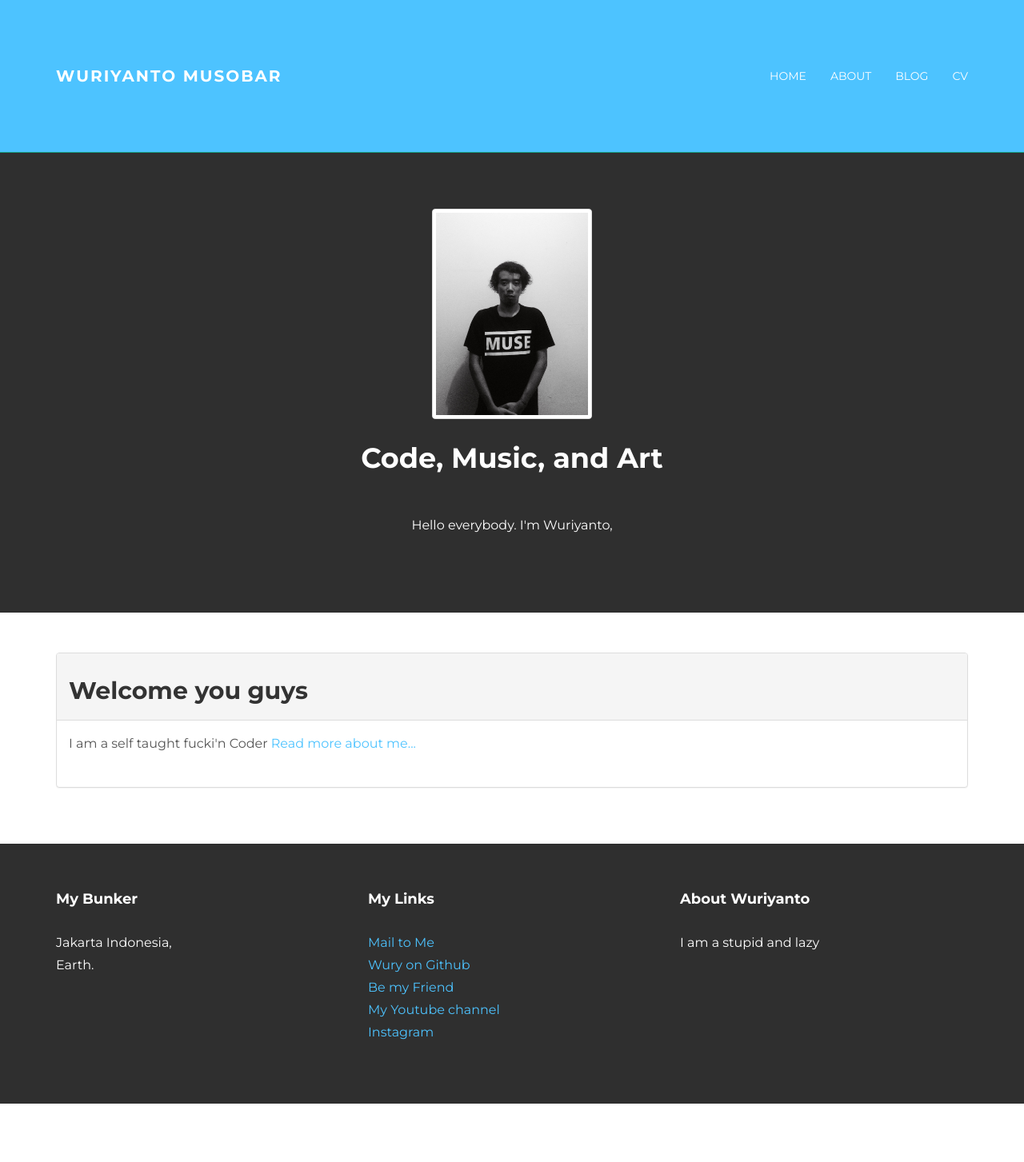
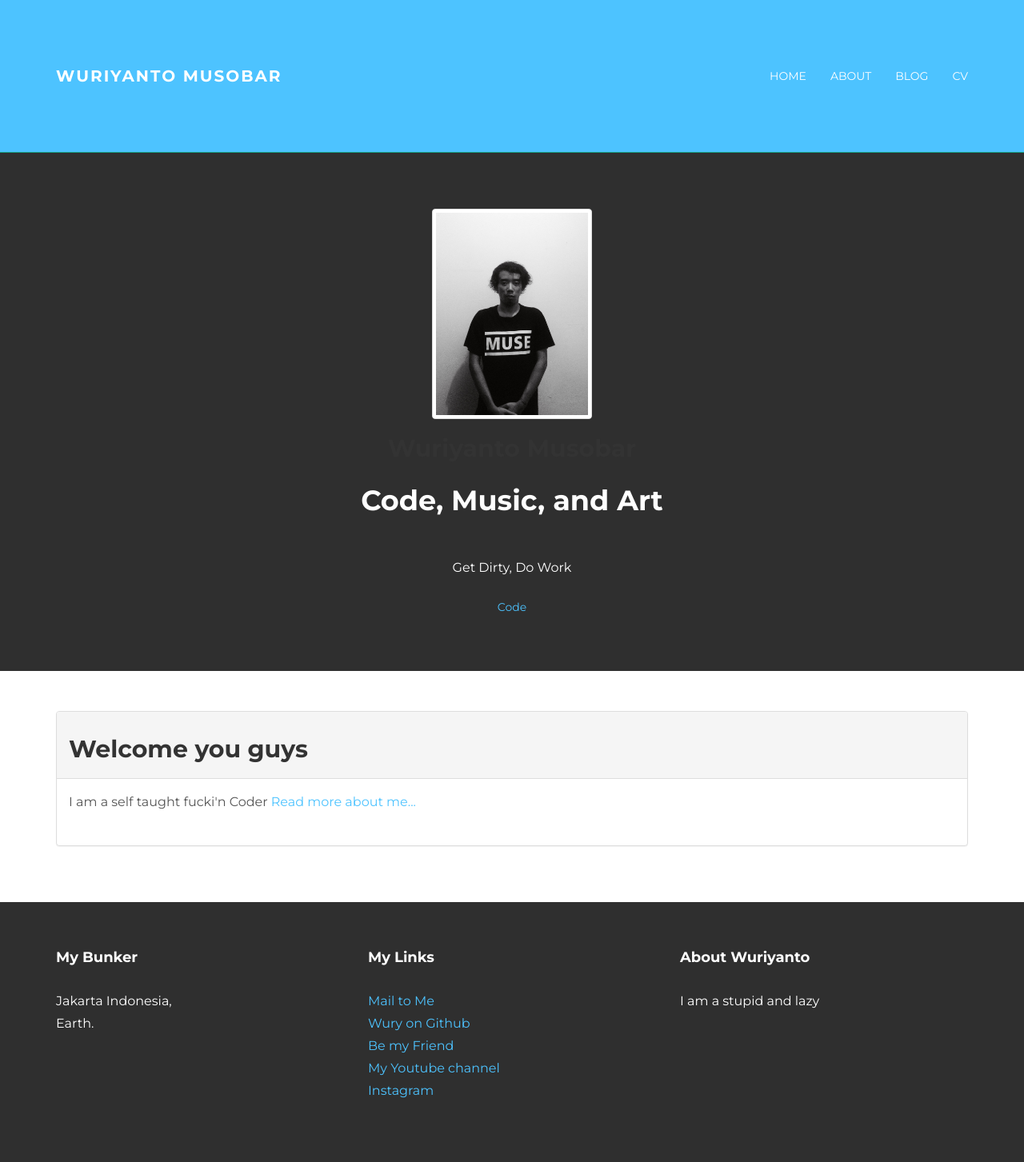
Before and after one commit to wuriyanto48/wuriyanto48.github.io, a Jekyll site: the page built from index.html, in a window 1280 px wide. Shown: the whole page at 80% size. Built offline with Jekyll 4.4.1, drawn with Linux system fonts in a browser that asks for light colours; nearby versions of some CDN libraries; before the commit the page ends 1380 px from its top, so only the background shows below that.

Commit message:
change header

```diff
--- a/_layouts/default.html
+++ b/_layouts/default.html
@@ -11,13 +11,14 @@
     <title>{{ page.title }}</title>
 
     <!-- Bootstrap core CSS -->
-    <link href="/assets/css/bootstrap.css" rel="stylesheet">
+    <link rel="stylesheet" href="https://maxcdn.bootstrapcdn.com/bootstrap/3.3.7/css/bootstrap.min.css">
 
 
     <!-- Custom styles for this template -->
     <link href="/assets/css/main.css" rel="stylesheet">
 
     <script src="https://code.jquery.com/jquery-1.10.2.min.js"></script>
+    <script src="https://maxcdn.bootstrapcdn.com/bootstrap/3.3.7/js/bootstrap.min.js"></script>
     <script src="/assets/js/hover.zoom.js"></script>
     <script src="/assets/js/hover.zoom.conf.js"></script>
 
@@ -58,8 +59,17 @@
 			<div class="row">
 				<div class="col-lg-8 col-lg-offset-2 centered">
 					<img src="/assets/img/wury.jpg" alt="Stanley" style="width:200px" class="img-thumbnail">
+          <h2>Wuriyanto Musobar</h2>
 					<h1>Code, Music, and Art</h1>
-					<p>Hello everybody. I'm Wuriyanto, </p>
+					<p>Get Dirty, Do Work</p>
+          <div>
+            <a class="button is-large is-white" href="https://github.com/wuriyanto48" target="_blank">
+              <span class="icon">
+                <i class="fa fa-github"></i>
+              </span>
+              <span>Code</span>
+            </a>
+        </div>
 
 				</div><!-- /col-lg-8 -->
 			</div><!-- /row -->
```
